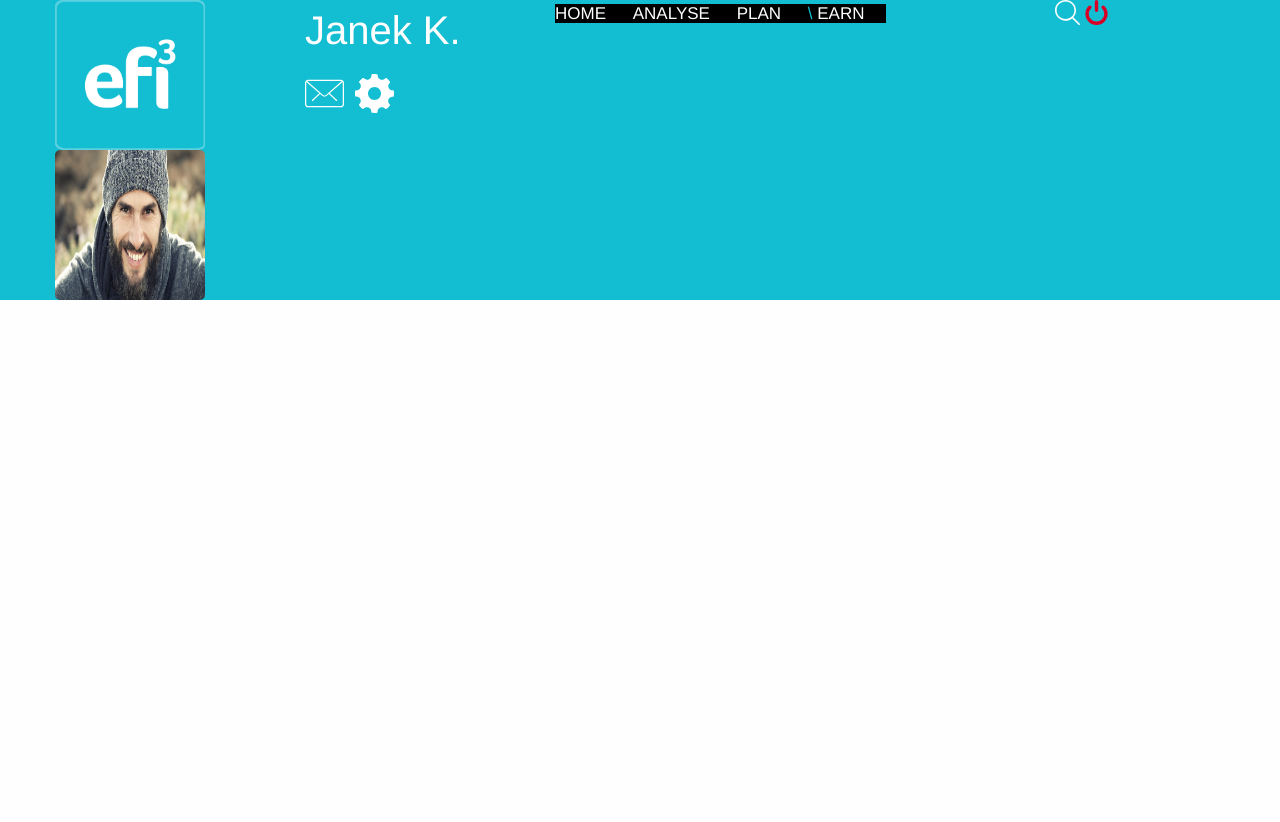
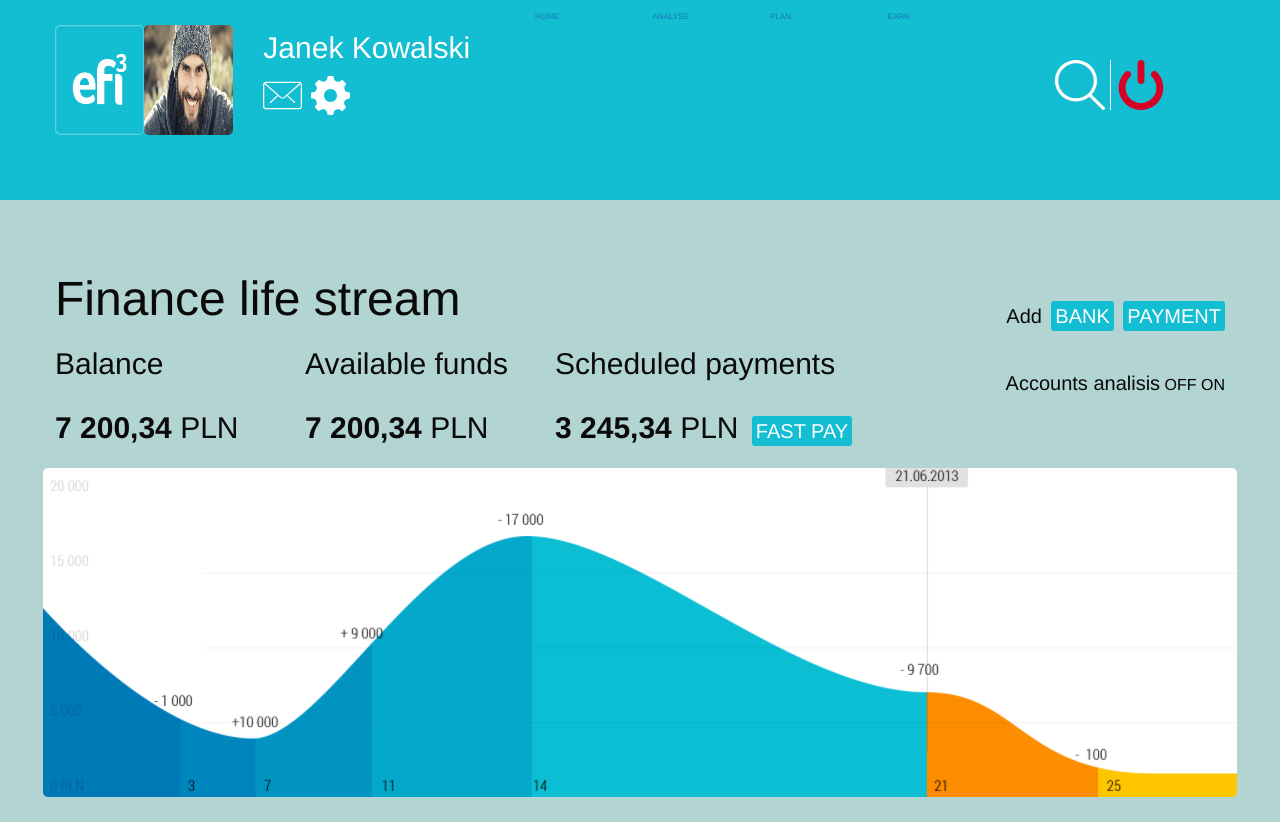
Before and after one commit to EwaMarta/Camp-2017, a website: page dashboard-nav.html in a window 1280 px wide. Before the commit the page ends 800 px from the top, so only its background shows below. Drawn offline with Linux system fonts and the light colour scheme.

Commit message:
dashboard-nav

```diff
--- a/dashboard-nav.html
+++ b/dashboard-nav.html
@@ -9,22 +9,23 @@
     <link href="https://fonts.googleapis.com/css?family=Roboto|Roboto+Condensed" rel="stylesheet">
   </head>
   <body>
+    <!-- Navigation -->
     <header>
           <div class="dashboard-nav">
             <div class="row">
               <div class="column medium-5">
                 <div class="user-data">
                   <div class="row">
-                  <div class="column medium-6">
+                    <div class="column medium-5">
                       <div class="user-photo_logo">
-                        <img src="img\ef_log.png">
-                        <img src="img\facet.jpeg">
+                        <a><img src="img\ef_log.png"></a>
+                        <a><img src="img\facet.jpeg"></a>
                       </div>
                     </div>
-                  <div class="column medium-6">
+                    <div class="column medium-7">
                       <div class="user-name_mail">
-                        <span>Janek K.</span>
-                        <div class="btn_mail-settings">
+                          <span>Janek Kowalski</span>
+                          <div class="mail-settings">
                               <a><img src="img\mail.svg"></a>
                               <a><img src="img\settings.svg"></a>
                           </div>
@@ -37,16 +38,18 @@
                 <nav>
                   <ul>
                       <li class="home">
+                        <div></div>
                         <a href="">home</a>
                       </li>
                       <li class="analyse">
+
                         <a href="">analyse</a>
                       </li>
                       <li class="plan">
                         <a href="">plan</a>
                       </li>
                       <li class="earn">
-\                      <a href="">earn</a>
+                      <a href="">earn</a>
                       </li>
                   </ul>
                 </nav>
@@ -54,16 +57,63 @@
               <div class="column medium-2">
                 <div class="search-end">
                     <a><img src="img\search.svg"></a>
+                    <div></div>
                     <a><img src="img\power.svg"></a>
                 </div>
               </div>
             </div>
           </div>
     </header>
+    <!-- Sum up and chart-->
+    <section class="dashboard-finance-life_chart">
+      <div class="finance-life">
+        <div class="row">
+            <div class="column medium 5">
+                <h1> Finance life stream </h1>
+                <div class="row">
+                    <div class="column medium-6">
+                      <div>
+                        <p> Balance </p>
+                        <p> <span>7 200,34 </span> PLN </p>
+                      </div>
+                    </div>
+                    <div class="column medium-6">
+                      <div class="available-funds">
+                        <p> Available funds </p>
+                        <p> <span>7 200,34 </span> PLN </p>
+                      </div>
+                    </div>
+                </div>
+            </div>
+            <div class="column medium-4">
+                <div class="scheduled-payments">
+                  <p>Scheduled payments</p>
+                  <p> <span>3 245,34 </span> PLN
+                  <a href="#" class="btn">fast pay</a> </p>
+              </div>
+            </div>
+            <div class="column medium-3">
+                <div class="add-btn">
+                  <p>Add</p>
+                  <a href="#" class="btn">bank</a>
+                  <a href="#" class="btn">payment</a>
+                </div>
+                <div class="analisis-btn">
+                  <p>Accounts analisis</p>
+                  <button>OFF</button>
+                  <button>ON</button>
+                </div>
+            </div>
+        </div>
+      </div>
+      <div class="chart">
+        <img src="img\chart.png" alt="finance chart">
+      </div>
+    </section>
+
     <script src="bower_components/jquery/dist/jquery.js"></script>
     <script src="bower_components/what-input/dist/what-input.js"></script>
     <script src="bower_components/foundation-sites/dist/js/foundation.js"></script>
     <script src="js/app.js"></script>
-    <script src="js/log.js"></script>
   </body>
 </html>
--- a/scss/app.scss
+++ b/scss/app.scss
@@ -5,6 +5,7 @@
 @import 'motion-ui';
 @import 'login';
 @import 'dashboard-nav';
+@import 'dashboard-chart';
 
 @include foundation-global-styles;
 //@include foundation-grid;
--- /dev/null
+++ b/scss/dashboard-chart.scss
@@ -0,0 +1,52 @@
+section{
+     padding-top: 65px;
+     background-color: #B2D4D3  ;
+     p {
+         font-size: 30px;
+         span {
+             font-weight: bold;
+         }
+     }
+     .scheduled-payments {
+        /* display: flex;
+         flex-direction: column;
+         flex-wrap: wrap;  that not works*/
+         margin-top: 75px;
+
+     }
+     .btn {
+         width: 30px;
+         height: 25px;
+         padding: 4px;
+         margin-left: 5px;
+         background-color:$color1;
+         color: $color2;
+         font-size: 20px;
+         text-transform: uppercase;
+         border-radius: 3px;
+     }
+     .add-btn, .analisis-btn{
+         text-align: right;
+         margin-top: 35px;
+         p{
+             font-size: 20px;
+             display: inline;
+         }
+     }
+     .analisis-btn{
+         button:nth-child(1){
+            background-color: #B2D4D3;
+            border: solid 2px $color2;
+         }
+     }
+
+     .chart{
+         padding-bottom: 25px;
+         img{
+            display: block;
+            margin: auto;
+            border-radius: 5px;
+         }
+     }
+
+}
--- a/scss/dashboard-nav.scss
+++ b/scss/dashboard-nav.scss
@@ -1,43 +1,78 @@
-$color1: #13bdd2;
-$color2: white;
 
-img {
-    width: 25px;
-    height: 25px;
-    color: white;
-    display: inline;
-}
+
 .dashboard-nav{
+    margin: 0;
     background-color: $color1;
+    height: 100%;
     color: $color2;
+    }
     a {
         color: $color2;
     }
     .user-data{
+        padding-top: 25px;
+        padding-bottom: 25px;
         .user-photo_logo {
+            display: flex;
+            flex-direction: row;
             img {
-                @include size(150px, 150px);
+                @include size(110px, 110px);
                 border-radius: 5px;
             }
         }
         .user-name_mail{
-            font-size: 40px;
-            img {
-                @include size (39px, 39px);
+            font-size: 30px;
+            height: 150px;
+            display: flex;
+            flex-direction: column;
+            span{
+                align-self: flex-start;
             }
+            div {
+                img {
+                    @include size (39px, 39px);
+                }
+            }
+        }
+    }
+    .search-end{
+        padding-top: 60px;
+        display: inline-flex;
 
+        img{
+            @include size(50px, 50px);
+            padding: 0 -1px 0 -1px;
+        }
+        div{
+            @include size(1px, 50px);
+            margin-right: 5px;
+            margin-left: 5px;
+            border-right: solid 1px $color2;
+        }
+    }
 
+nav {
+    text-transform: uppercase;
+    font-size: 17px;
+    height: 100%;
+    ul {
+        height: 100%;
+        box-sizing: border-box;
+        margin: 0;
+        li {
+            display: inline-block;
+            padding: 0;
+            width: 24%;
+            height: 100%;
+            .home {
+                div{
+                    content: "";
+                    width: 100%;
+                    background-size: contain;
+                    background-repeat: no-repeat;
+                    background-image: url('../img/home.svg');
+                }
+            }
         }
     }
 }
-
-nav {
-
-    li {
-    font-size: 17px;
-    text-transform: uppercase;
-    width: 460px;
-    height: 100%;
-    background-color: black;
-    }
-}
```
Also changed, not shown: dashboard-chart.html (added, +20 -0 lines), project2.html (deleted, +0 -53 lines), css/app.css, img/chart.PNG (added). Lines whose indentation alone changed are shown as unchanged.
